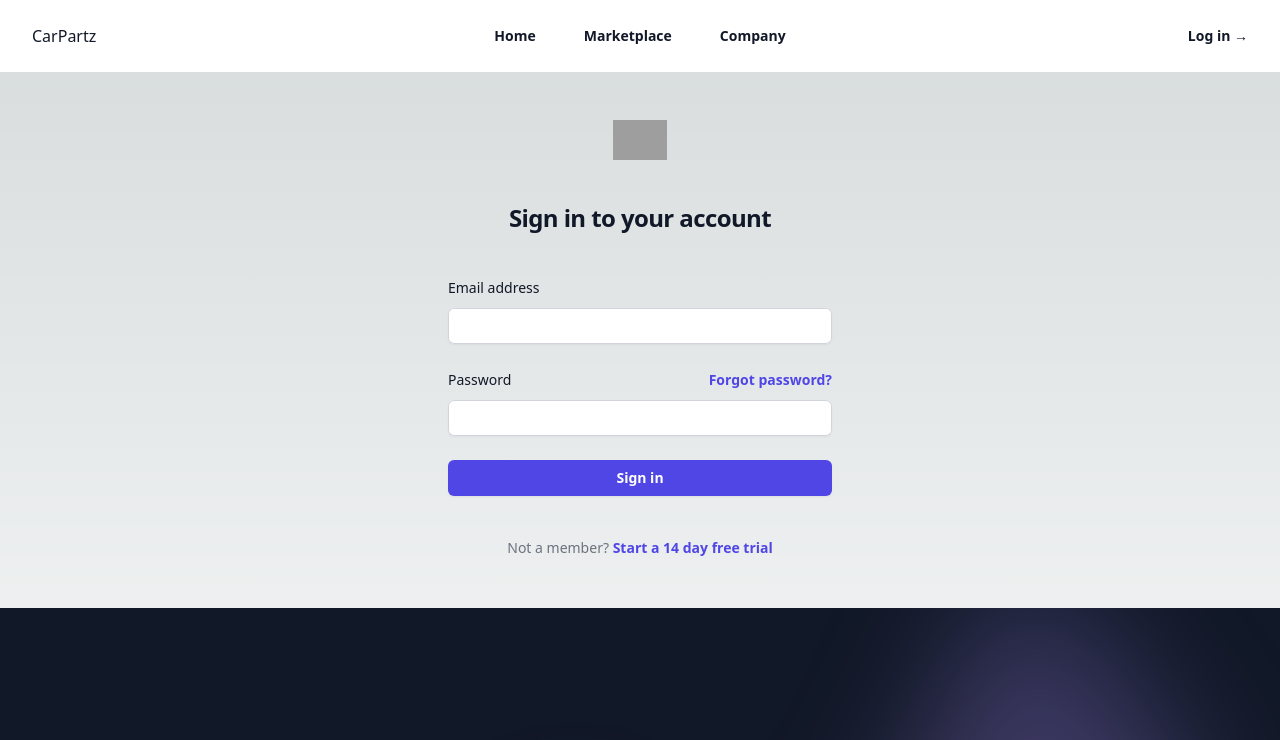
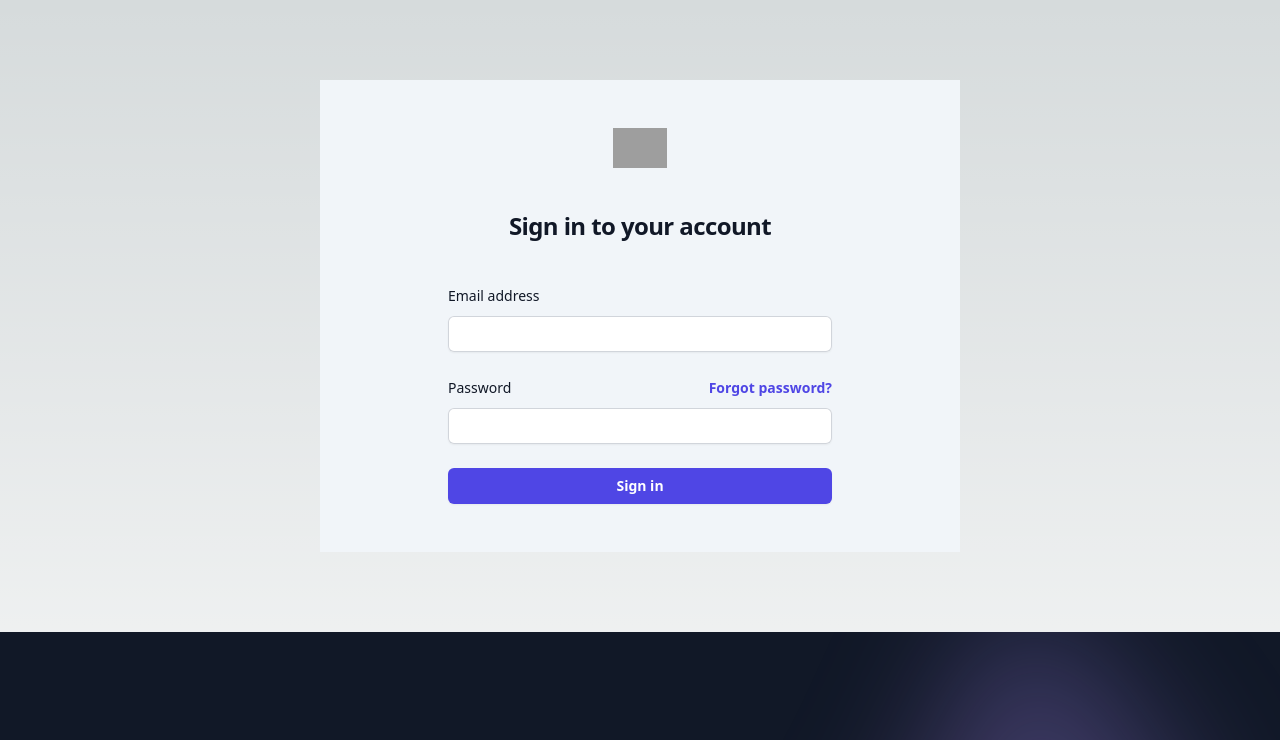
Before and after one commit to samssjubair/car-parts-shop, a Next.js app in the folder client/: page /user/login in a window 1280 px wide. Shown: the top 740 px of the page. Built offline with nearby package versions, Linux system fonts and the light colour scheme; grey boxes are pictures that could not be loaded.

Commit message:
changed some style

```diff
--- a/client/pages/index.js
+++ b/client/pages/index.js
@@ -10,11 +10,11 @@ export default function Home() {
       <div>
         <Navigation/>
       </div>
-      <div>
+      <div className="flex justify-center py-8 home-input-field-area">
         {/* home-input-field-area */}
 
-        <div className="flex justify-center home-input-field-area">
-          <div className="bg-slate-800 home-input-field">
+        <div className="w-6/12 ">
+          <div className="bg-sky-800 py-6 home-input-field">
             <form className="px-6 ">
               <div className="space-y-12 ">
                 <div className="border-b border-gray-900/10 pb-12">
--- a/client/pages/user/login.jsx
+++ b/client/pages/user/login.jsx
@@ -5,10 +5,10 @@ import Navigation from "../components/Navigation"
 const login = () => {
   return (
     <div>
-      <div>
+      {/* <div>
         <Navigation></Navigation>
-      </div>
-      <div className="flex min-h-full flex-1 flex-col justify-center px-6 py-12 lg:px-8">
+      </div> */}
+      <div className="flex w-6/12 bg-slate-100 mx-auto my-20  min-h-full flex-1 flex-col justify-center px-6 py-12 lg:px-8">
         <div className="sm:mx-auto sm:w-full sm:max-w-sm">
           <img
             className="mx-auto h-10 w-auto"
@@ -71,12 +71,7 @@ const login = () => {
             </div>
           </form>
 
-          <p className="mt-10 text-center text-sm text-gray-500">
-            Not a member?{' '}
-            <a href="#" className="font-semibold leading-6 text-indigo-600 hover:text-indigo-500">
-              Start a 14 day free trial
-            </a>
-          </p>
+
         </div>
       </div>
       <div>
```
Also changed, not shown: 2 other files (tests, documents, lock files or other folders).
